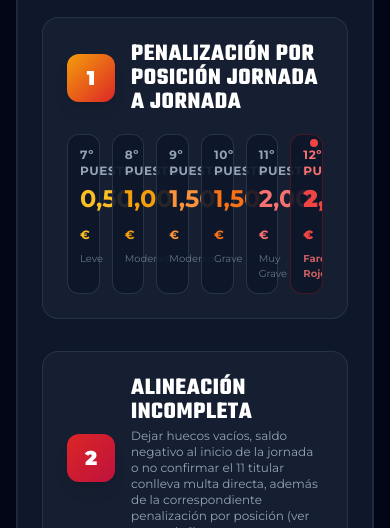
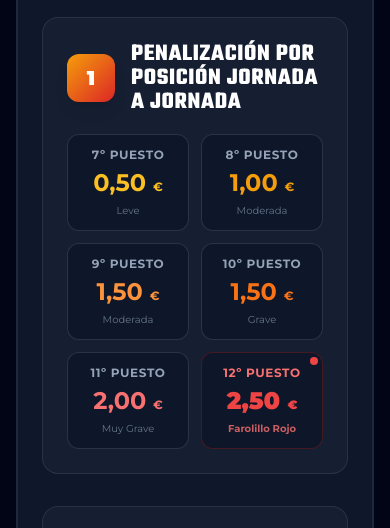
Before and after one commit to diegoglezsu/fantasy-rules, a plain HTML site: page index.html in a window 390 px wide. Shown: the part 244-772 px from the top of the page. Drawn offline with nearby package versions, Linux system fonts and the light colour scheme.

Commit message:
Ajustar el diseño del grid de posiciones y sanciones en el documento HTML

```diff
--- a/index.html
+++ b/index.html
@@ -85,7 +85,7 @@
                 </div>
 
                 <!-- Grid de Posiciones y Sanciones -->
-                <div class="grid grid-cols-6 sm:grid-cols-6 lg:grid-cols-6 gap-3 mt-4">
+                <div class="grid grid-cols-2 sm:grid-cols-3 lg:grid-cols-6 gap-3 mt-4">
 
                     <!-- Pos 7 -->
                     <div class="bg-slate-900/90 border border-slate-700/70 hover:border-amber-500/50 rounded-xl p-3 text-center transition-all group">
```
